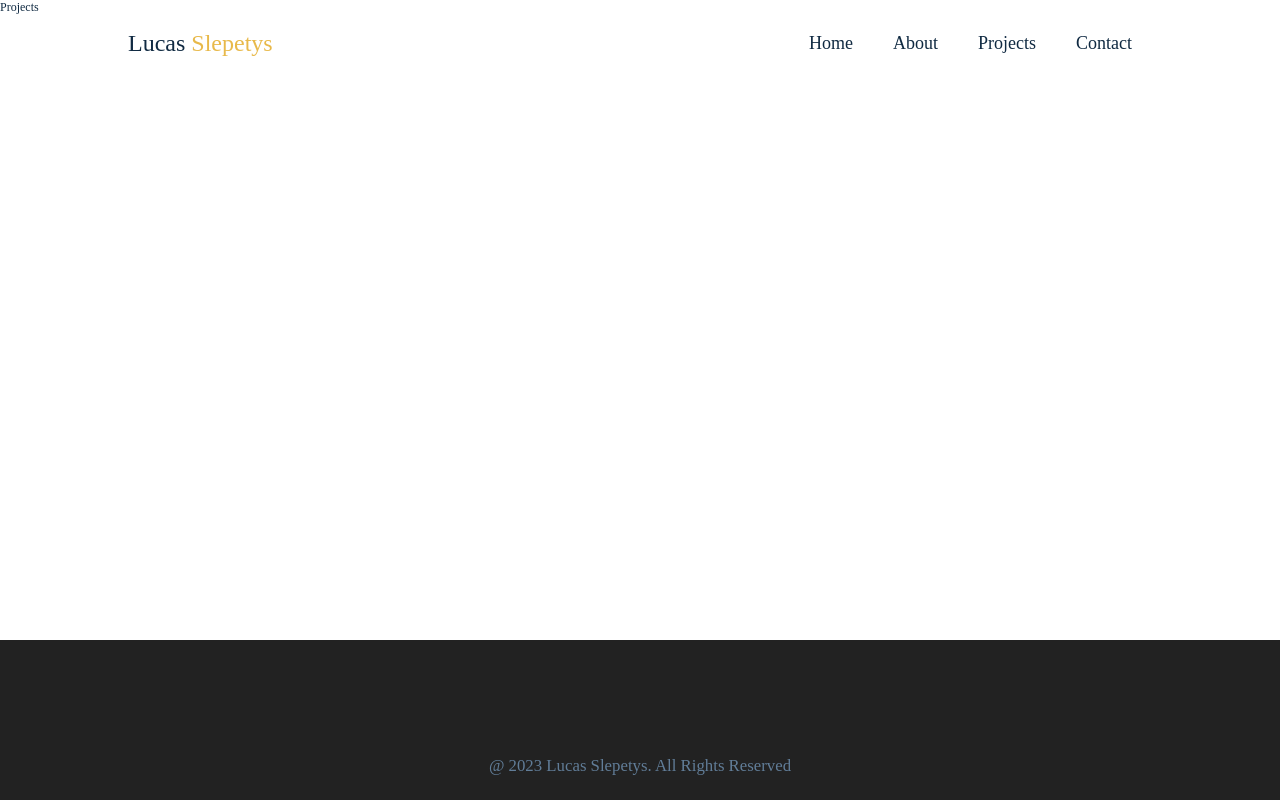
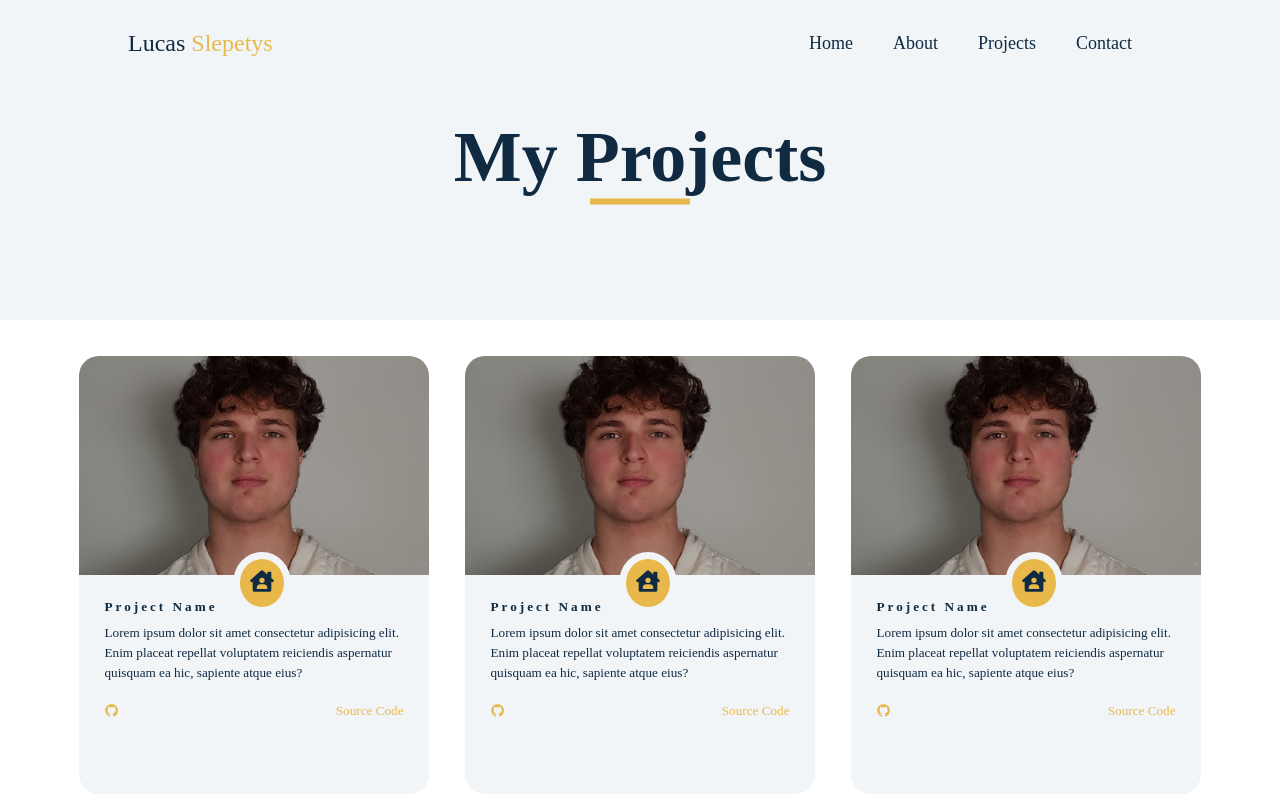
Before and after one commit to LucasSlepetys/lucasslepetys.portfolio, a React (Vite) app: page /Projects in a window 1280 px wide. Shown: the top 800 px of the page. Built offline with nearby package versions, Linux system fonts and the light colour scheme; some icons are missing; a web font is replaced by a local one.

Commit message:
ALmost done with projects

```diff
--- a/src/Pages/Projects.jsx
+++ b/src/Pages/Projects.jsx
@@ -1,7 +1,48 @@
 import React from 'react';
+import testIMG from '../assets/lucas.jpg';
+import { FaHouseUser, FaGithub } from 'react-icons/fa';
 
 const Projects = () => {
-  return <div>Projects</div>;
+  return (
+    <div className='projects-container'>
+      <div className='title-container'>
+        <div className='title'>
+          <p>My Projects</p>
+          <div className='underline'></div>
+        </div>
+      </div>
+      <div className='projects-center'>
+        <div className='projects'>
+          {Array(3)
+            .fill(null)
+            .map((_, index) => {
+              return (
+                <div key={index} className='project'>
+                  <div className='img-container'>
+                    <img src={testIMG} alt='Lucas' />
+                  </div>
+                  <div className='info-container'>
+                    <p className='name'>Project Name</p>
+                    <p className='text'>
+                      Lorem ipsum dolor sit amet consectetur adipisicing elit.
+                      Enim placeat repellat voluptatem reiciendis aspernatur
+                      quisquam ea hic, sapiente atque eius?
+                    </p>
+                    <div className='source'>
+                      <FaGithub />
+                      <p>Source Code</p>
+                    </div>
+                    <div className='icon-container'>
+                      <FaHouseUser className='icon' />
+                    </div>
+                  </div>
+                </div>
+              );
+            })}
+        </div>
+      </div>
+    </div>
+  );
 };
 
 export default Projects;
--- a/src/Wrappers/main.js
+++ b/src/Wrappers/main.js
@@ -66,7 +66,7 @@ const Wrapper = styled.main`
 
   .center-div .img-border {
     position: relative;
-    height: 80%;
+    height: 90%;
     width: auto;
     margin: auto 20px;
   }
--- a/src/index.css
+++ b/src/index.css
@@ -44,13 +44,16 @@ html,
 }
 
 .title {
+  --font-size: 4rem;
+  --width: 80px;
+  --border-width: 2px;
   text-align: center;
   width: 60%;
   margin: 0 auto;
 }
 
 .title p {
-  font-size: 4rem;
+  font-size: var(--font-size);
   font-weight: 700;
 }
 
@@ -59,11 +62,188 @@ html,
 }
 
 .underline {
-  border: 2px solid var(--color-secondary);
-  width: 80px;
+  border: var(--border-width) solid var(--color-secondary);
+  width: var(--width);
 }
 
 .fixed-nav {
   background: var(--color-white);
   box-shadow: var(--shadow-nav-bar);
 }
+
+.projects-container {
+  position: relative;
+  min-height: 80vh;
+  display: flex;
+  flex-direction: column;
+
+}
+
+.projects-container .title-container {
+
+  position: relative;
+  background-color: var(--color-quaternary);
+
+  height: 40vh;
+
+}
+
+.projects-container .title-container .title {
+  --font-size: 6rem;
+  --width: 100px;
+  --border-width: 3px;
+  position: absolute;
+  left: 50%;
+  top: 50%;
+  transform: translate(-50%, -50%);
+}
+
+.projects-container .projects-center {
+  width: min(100%, 1200px);
+  margin: 0 auto;
+}
+
+.projects-container .projects-center .projects {
+  min-width: fit-content;
+  block-size: fit-content;
+
+  --margin-gap: 3rem;
+  margin: var(--margin-gap);
+  display: flex;
+  gap: var(--margin-gap);
+  flex-wrap: wrap;
+  justify-content: center;
+}
+
+.projects-container .projects .project {
+  --border-radius: 20px;
+  width: min(100%, 350px);
+  aspect-ratio: 0.8;
+
+  display: grid;
+  grid-template-rows: 1fr 1fr;
+  border-radius: var(--border-radius);
+  background: var(--color-quaternary);
+}
+
+.projects-container .projects .project .img-container {
+  width: 100%;
+  height: 100%;
+  overflow: hidden;
+  border-radius: var(--border-radius) var(--border-radius) 0 0;
+
+}
+
+.projects-container .projects .project .img-container img {
+  width: 100%;
+  transform: translate(0, -35%);
+}
+
+.projects-container .projects .project .info-container {
+  position: relative;
+
+  border-radius: 0 0 var(--border-radius) var(--border-radius);
+  width: 90%;
+  margin: 0 auto;
+  font-size: 1.1rem;
+}
+
+.projects-container .projects .project .info-container .icon-container {
+  position: absolute;
+  left: 50%;
+  top: 0;
+  transform: translate(-50%, -50%);
+  padding: 10px;
+
+  background: var(--color-secondary);
+
+  border: 7px solid var(--color-quaternary);
+  border-radius: 50%;
+}
+
+.projects-container .projects .project .info-container .icon-container .icon {
+
+  font-size: 2rem;
+}
+
+.projects-container .projects .project .info-container .name {
+  font-weight: 700;
+  letter-spacing: 3px;
+  margin-top: 24px;
+}
+
+.projects-container .projects .project .info-container .text {
+  line-height: 20px;
+}
+
+.projects-container .projects .project .info-container>* {
+  margin: 8px;
+}
+
+.projects-container .projects .project .info-container .source {
+
+  display: flex;
+  justify-content: space-between;
+  align-items: center;
+  margin-top: 20px;
+  font-size: 1.1rem;
+  color: var(--color-secondary);
+  transition: 0.1s all ease-out;
+}
+
+.projects-container .projects .project .info-container .source:hover {
+  color: var(--color-primary);
+}
+
+
+
+
+
+@media screen and (max-width: 788px) {
+
+
+  .projects-container .projects-center .projects {
+    justify-content: center;
+    margin: 50px 0;
+
+  }
+
+  .projects-container .projects-center .projects .project {
+    width: 90%;
+    aspect-ratio: 1.5;
+    grid-template-rows: 3fr 1fr;
+
+  }
+
+  .projects-container .projects-center .projects .project>* {
+    font-size: 1.5rem;
+  }
+
+
+  @media screen and (max-width: 580px) {
+
+    .projects-container .title-container {
+      background-color: var(--color-white);
+    }
+
+    .projects-container .title-container .title {
+
+      --font-size: 4rem;
+      transform: translate(-50%, 0%);
+    }
+
+    .projects-container .projects-center .projects {
+      margin: 5px;
+    }
+
+    .projects-container .projects-center .projects .project {
+      width: 90%;
+      aspect-ratio: 0.7;
+      grid-template-rows: 3fr 1fr;
+    }
+
+    .projects-container .projects-center .projects .project .info-container {
+      font-size: 1.3rem;
+      padding: 5%;
+    }
+  }
```
